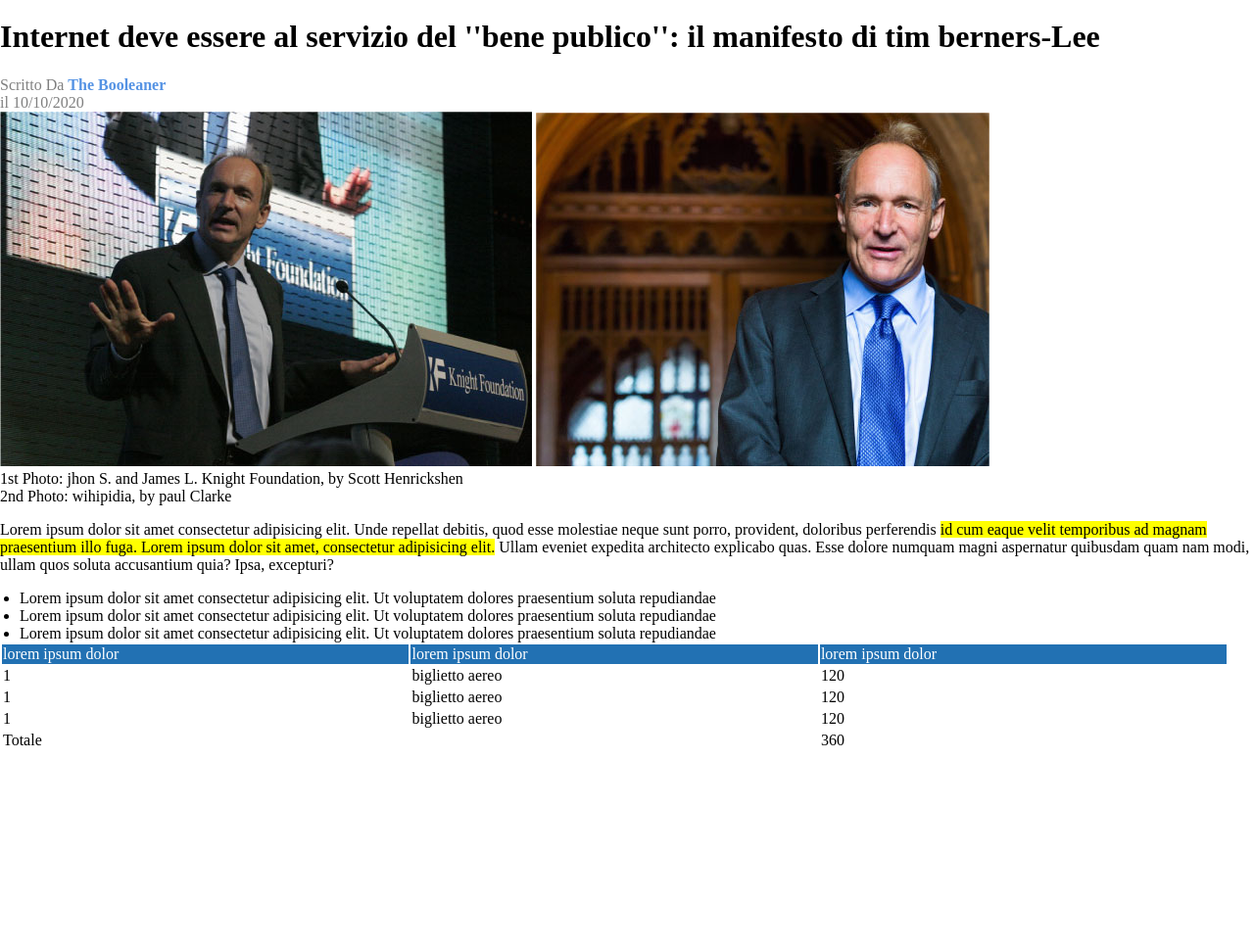
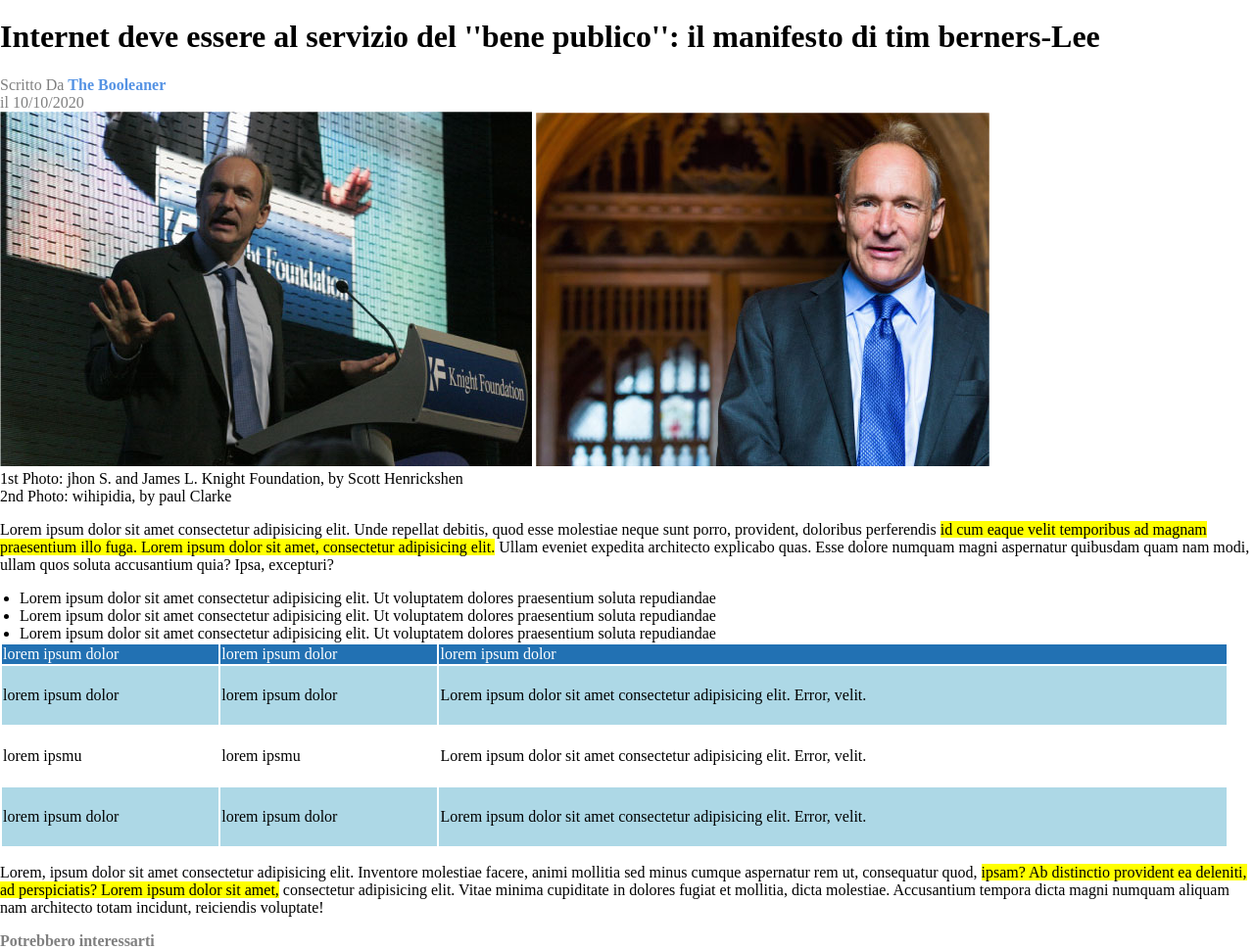
Before and after one commit to Domenico-lel/html-css-booleaner, a plain HTML site: page index.html in a window 1280 px wide. Shown: the part 132-1102 px from the top of the page at 98% size. Before the commit the page ends 900 px from the top, so only its background shows below. Drawn offline with Linux system fonts and the light colour scheme.

Commit message:
fine tabelle e agginta del fondo della pagina

```diff
--- a/css/style.css
+++ b/css/style.css
@@ -1,6 +1,11 @@
 body{
     margin: 0;
 }
+#tutto{
+    margin: 0 ;
+
+}
+
 .sfondo{
     background-image:url(../img/pattern.png);
     background-color: rgb(85, 147, 228);
@@ -27,7 +32,16 @@ ul{
     width: 98%;
     height: auto;
 }
-.riga_blu{
+
+#riga_blu{
     background-color:#2271B3;
     color: white;
 }
+#riga_celeste{
+    background-color: lightblue;
+    height: 60px;
+}
+#riga_bianca{
+    background-color: white;
+    height: 60px;
+}
--- a/index.html
+++ b/index.html
@@ -1,6 +1,7 @@
 <!DOCTYPE html>
 <html lang="en">
 <head>
+
     <meta charset="UTF-8">
     <meta name="viewport" content="width=device-width, initial-scale=1.0">
     <link rel="stylesheet" href="css/style.css">
@@ -12,6 +13,7 @@
         <img id="logo" src="img/logo.svg" alt="logo">
     </div>
     <!--inizio della pagina-->
+    <div id="tutto"></div>
         <header>
             <h1>Internet deve essere al servizio del ''bene publico'': il manifesto di tim berners-Lee</h1>
             <div class="grigio">Scritto Da <b class="colore_testo">The Booleaner</b></div>
@@ -45,33 +47,32 @@
             <section>
 
                 <table id="tabella">
-                <tr class="riga_blu">
+                    <tr id="riga_blu">
                         <td>lorem ipsum dolor</td>
                         <td>lorem ipsum dolor</td>
                         <td>lorem ipsum dolor</td>
                     </tr>
-                <tr>
-                    <td>1</td>
-                    <td>biglietto aereo</td>
-                    <td>120</td>
+                    <tr id="riga_celeste">
+                        <td>	lorem ipsum dolor</td>
+                        <td>	lorem ipsum dolor</td>
+                        <td>Lorem ipsum dolor sit amet consectetur adipisicing elit. Error, velit.</td>
                     </tr>
-                <tr>
-                    <td>1</td>
-                    <td>biglietto aereo</td>
-                    <td>120</td>
+                    <tr id="riga_bianca">
+                        <td>lorem ipsmu</td>
+                        <td>lorem ipsmu</td>
+                        <td>Lorem ipsum dolor sit amet consectetur adipisicing elit. Error, velit.</td>
                     </tr>
-                <tr>
-                    <td>1</td>
-                    <td>biglietto aereo</td>
-                    <td>120</td>
-                </tr>
-                <tr>
-                    <td>Totale</td>
-                    <td></td>
-                    <td>360</td>
+                    <tr id="riga_celeste">
+                        <td>	lorem ipsum dolor</td>
+                        <td>	lorem ipsum dolor</td>
+                        <td>Lorem ipsum dolor sit amet consectetur adipisicing elit. Error, velit.</td>
                     </tr>
                 </table>
+                <p>Lorem, ipsum dolor sit amet consectetur adipisicing elit. Inventore molestiae facere, animi mollitia sed minus cumque aspernatur rem ut, consequatur quod, <mark> ipsam? Ab distinctio provident ea deleniti, ad perspiciatis? Lorem ipsum dolor sit amet,</mark> consectetur adipisicing elit. Vitae minima cupiditate in dolores fugiat et mollitia, dicta molestiae. Accusantium tempora dicta magni numquam aliquam nam architecto totam incidunt, reiciendis voluptate!</p>
+                <span class="grigio"><b>Potrebbero interessarti</b></span>
+
 
             </section>
+        </div>
 </body>
 </html>
```
Lines whose indentation alone changed are shown as unchanged.
